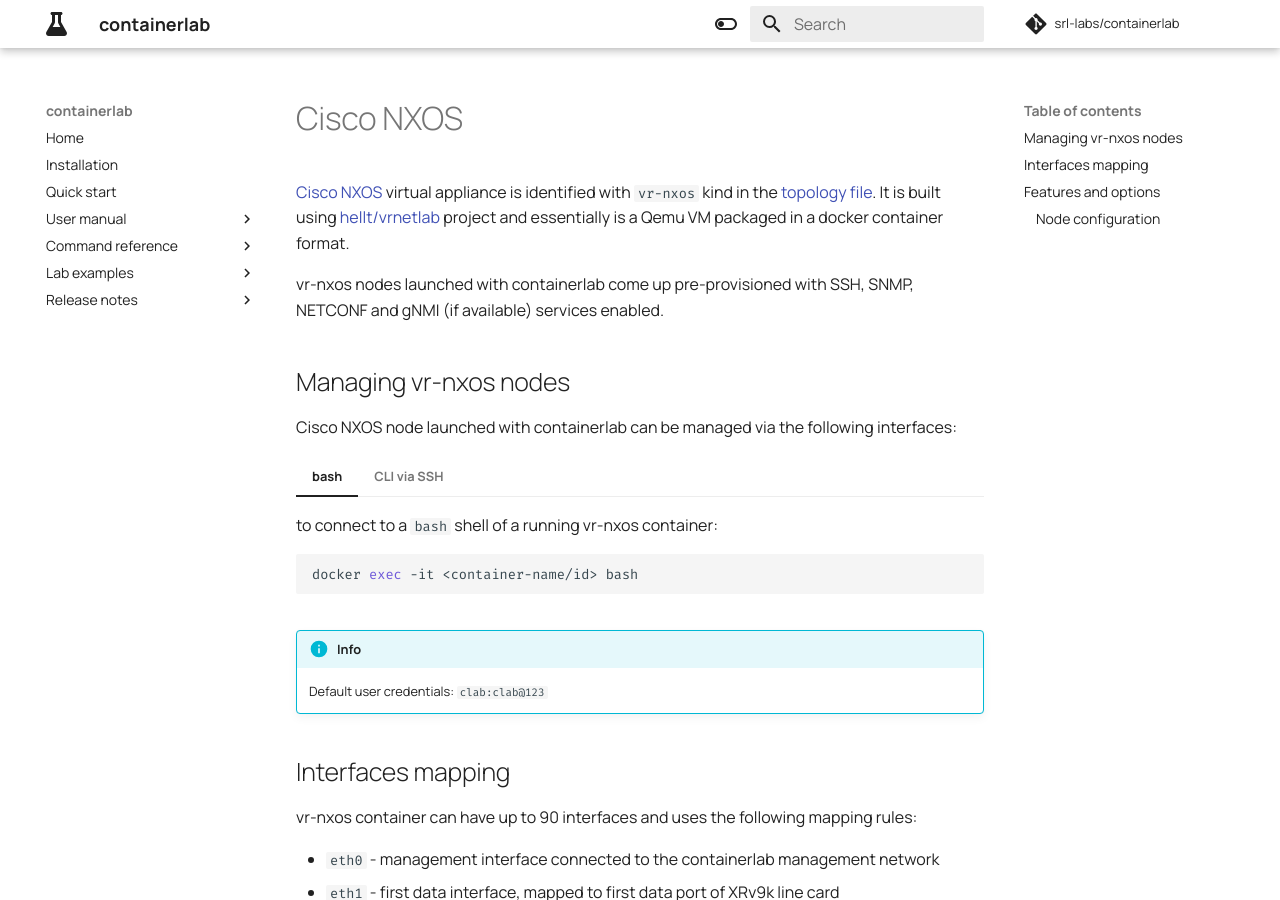
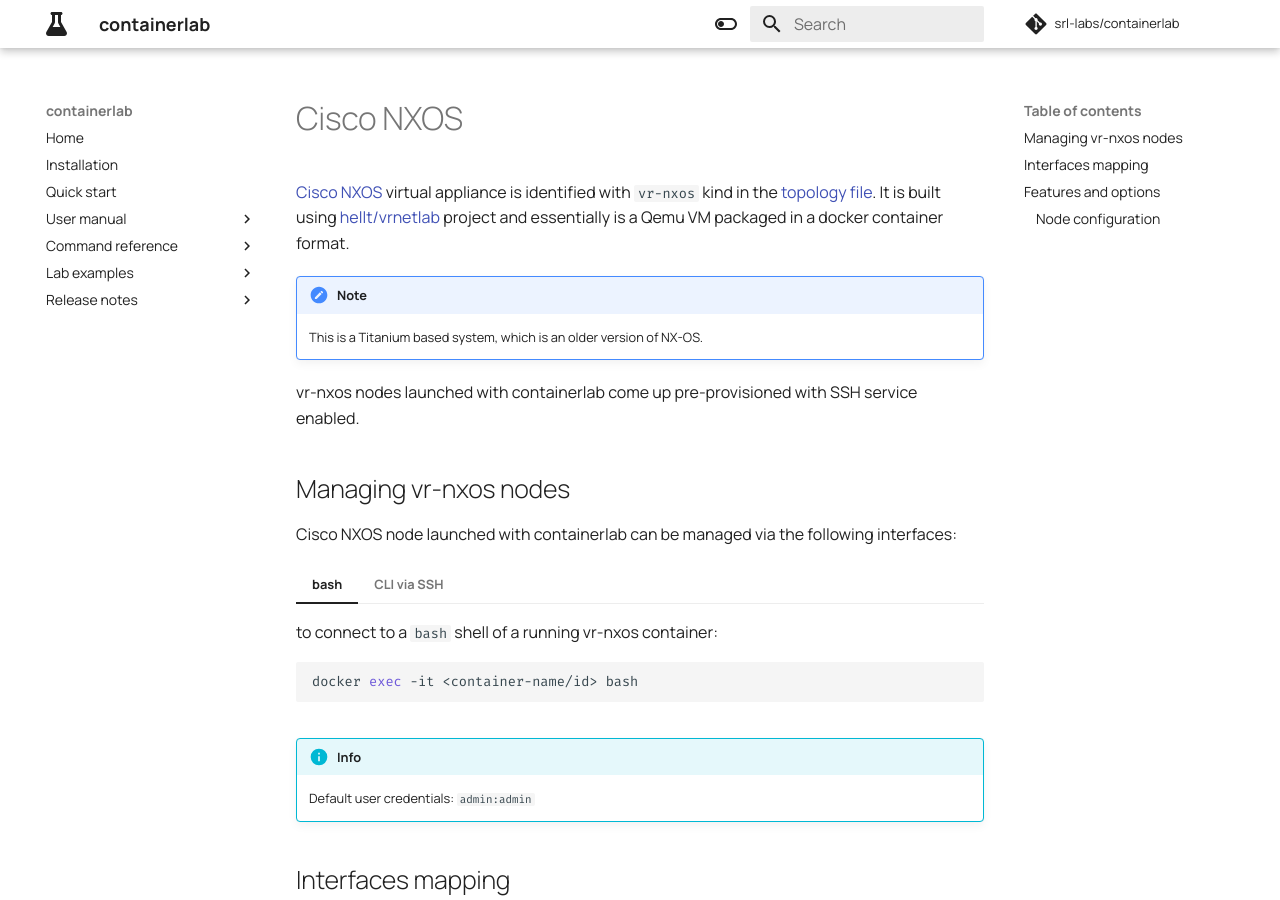
Before and after one commit to srl-labs/containerlab, an MkDocs documentation site: the page built from docs/manual/kinds/vr-nxos.md, in a window 1280 px wide and 900 px high. Built offline with MkDocs 1.6.1 and Material for MkDocs 9.7.7, drawn with Linux system fonts in a browser that asks for light colours; comment, search, counter and statistics services are not loaded.

Commit message:
no netconf

```diff
--- a/docs/manual/kinds/vr-nxos.md
+++ b/docs/manual/kinds/vr-nxos.md
@@ -2,7 +2,10 @@
 
 [Cisco NXOS](https://www.cisco.com/c/en/us/products/ios-nx-os-software/nx-os/index.html) virtual appliance is identified with `vr-nxos` kind in the [topology file](../topo-def-file.md). It is built using [hellt/vrnetlab](../vrnetlab.md) project and essentially is a Qemu VM packaged in a docker container format.
 
-vr-nxos nodes launched with containerlab come up pre-provisioned with SSH, SNMP, NETCONF and gNMI (if available) services enabled.
+!!!note
+    This is a Titanium based system, which is an older version of NX-OS.
+
+vr-nxos nodes launched with containerlab come up pre-provisioned with SSH service enabled.
 
 ## Managing vr-nxos nodes
 Cisco NXOS node launched with containerlab can be managed via the following interfaces:
@@ -20,7 +23,7 @@ Cisco NXOS node launched with containerlab can be managed via the following inte
 
 
 !!!info
-    Default user credentials: `clab:clab@123`
+    Default user credentials: `admin:admin`
 
 ## Interfaces mapping
 vr-nxos container can have up to 90 interfaces and uses the following mapping rules:
```
Also changed, not shown: 1 other file.
